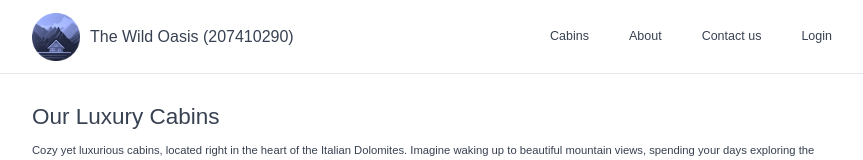
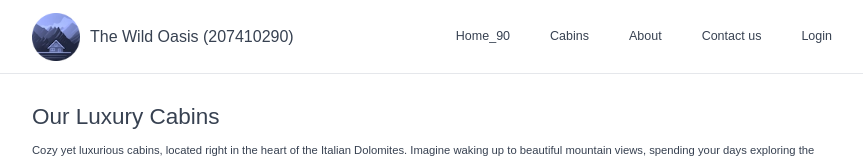
Before and after one commit to Sky00l/1122-2N-tasksVercel-90, a React (Vite) app: page / in a window 1280 px wide. Shown: the top 160 px of the page, without its empty margins (208-1071 px from the left). Built offline with nearby package versions, Linux system fonts and the light colour scheme; no server answers; the database is empty; a web font is replaced by a local one.

Commit message:
modified Langing_xx.jsx

```diff
--- a/src/pages/open/pages/Langing_xx.jsx
+++ b/src/pages/open/pages/Langing_xx.jsx
@@ -1,4 +1,3 @@
-
 import { Link } from 'react-router-dom';
 import { useCabinsOpen } from '../features/cabins/useCabinsOpen';
 import CabinsList from '../components/CabinsListOpen';
@@ -18,6 +17,14 @@ const Landing_xx = () => {
               </Link>
               <nav className='z-10 text-xl'>
                 <ul className='flex gap-16 items-center'>
+                  <li>
+                    <Link
+                      className='hover:text-accent-400 transition-colors'
+                      to='/cabins'
+                    >
+                      Home_90
+                    </Link>
+                  </li>
                   <li>
                     <Link
                       className='hover:text-accent-400 transition-colors'
@@ -55,7 +62,7 @@ const Landing_xx = () => {
             </div>
           </header>
           <div className='flex-1 px-8 py-12 grid'>
-           <CabinsList cabins={cabins}/>
+            <CabinsList cabins={cabins} />
           </div>
         </div>
       </div>
```
